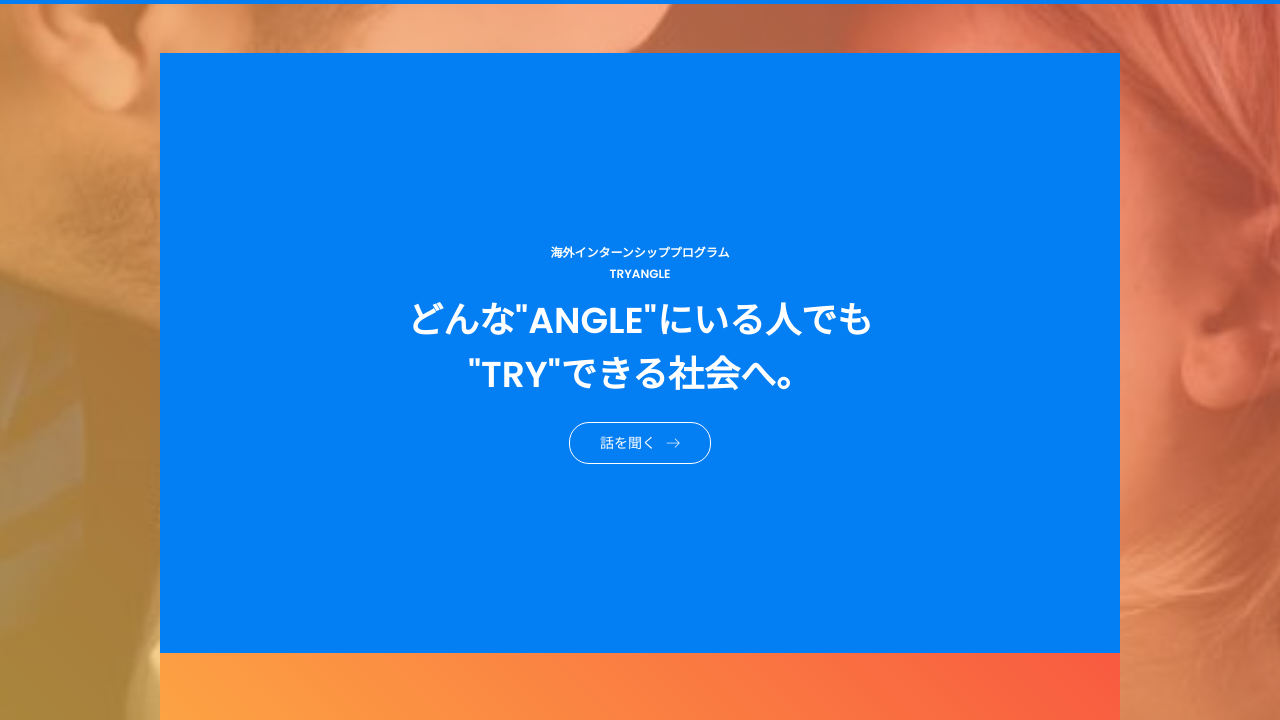
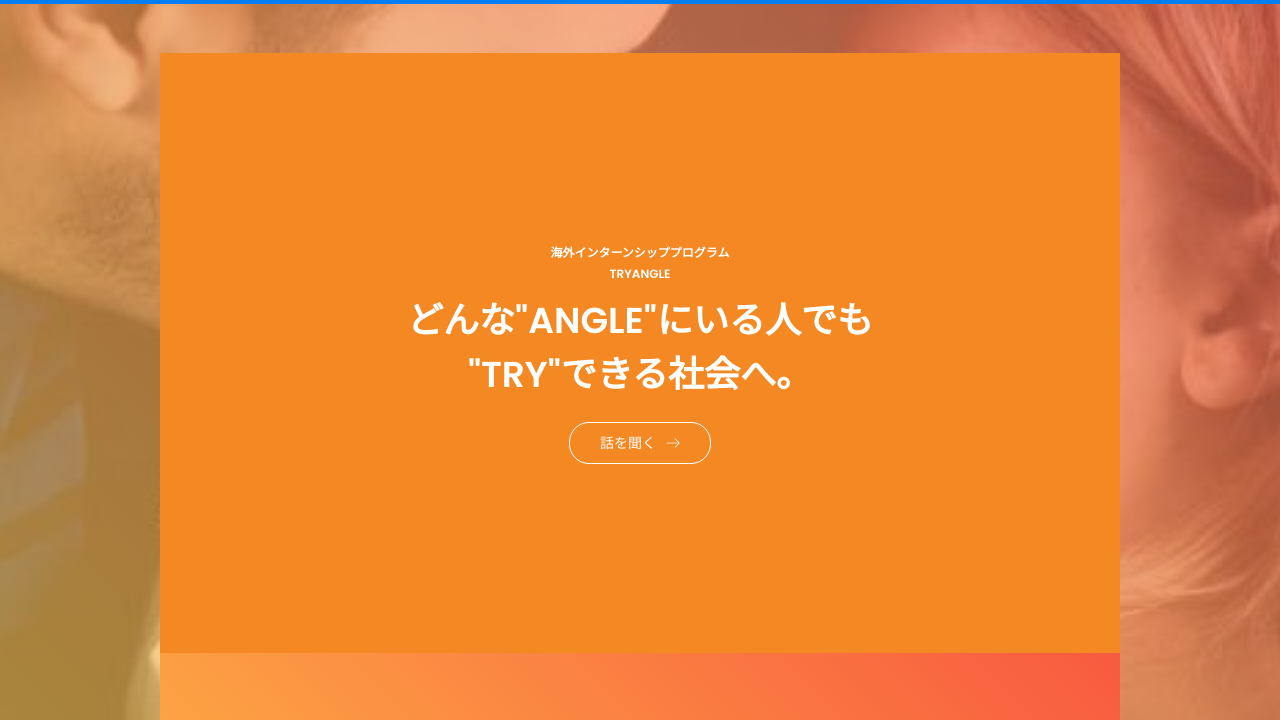
Before and after one commit to fk-in-africa/LP_TryAngle, a plain HTML site: page SANGO_LP/index.html in a window 1280 px wide. Shown: the part 43-763 px from the top of the page. Drawn offline with nearby package versions, Linux system fonts and the light colour scheme.

Commit message:
Update style.css

```diff
--- a/SANGO_LP/css/style.css
+++ b/SANGO_LP/css/style.css
@@ -6,7 +6,7 @@ body {
 }
 
 .banner-area{
-  background-color: #037ef3;
+  background-color: #F48924;
   /* 上のbackground-color: blue;をコメントアウトして、した以下で背景を設定しましょう。 */
   background-image: url("/img/examples.png");
   img:100%;
```
